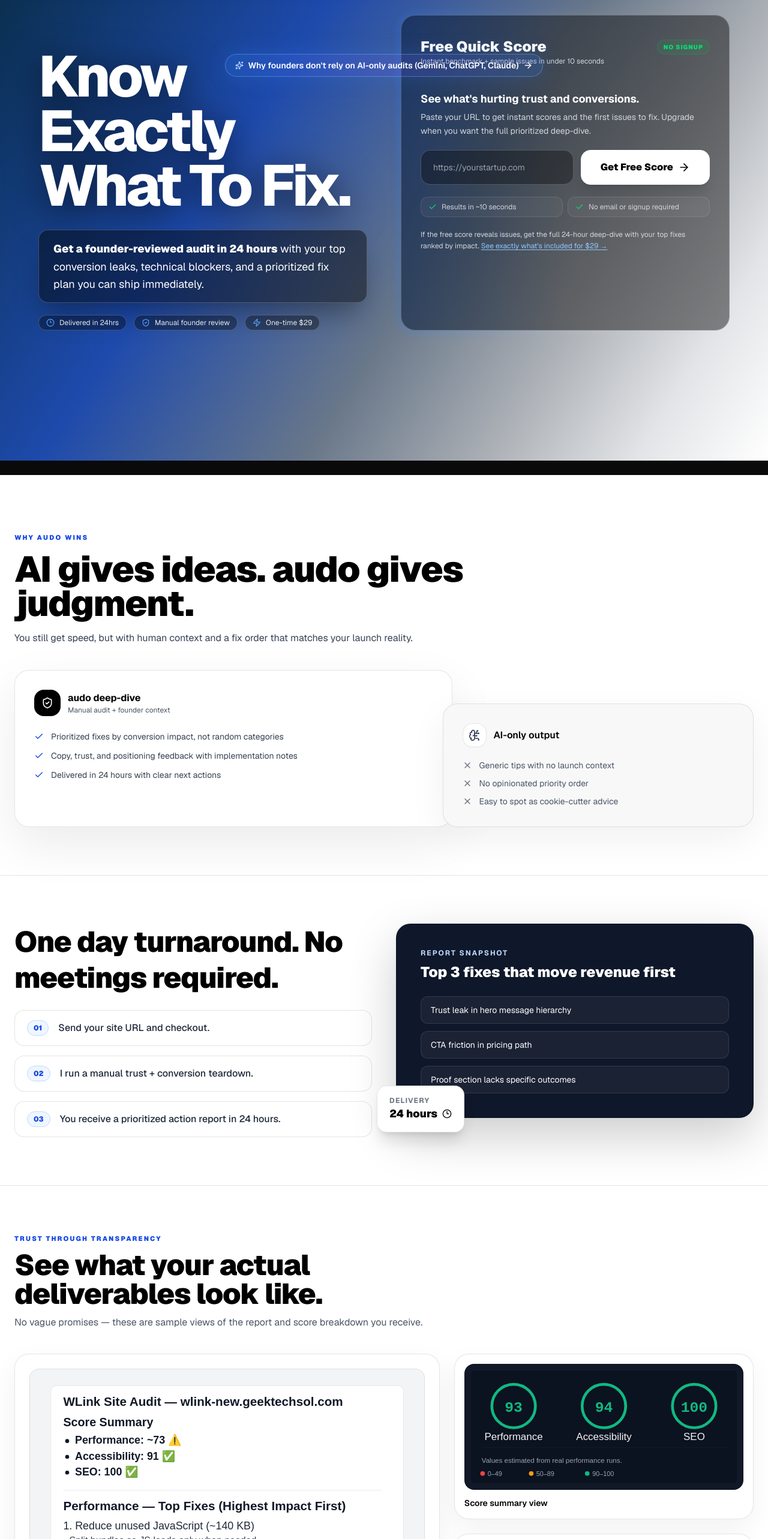
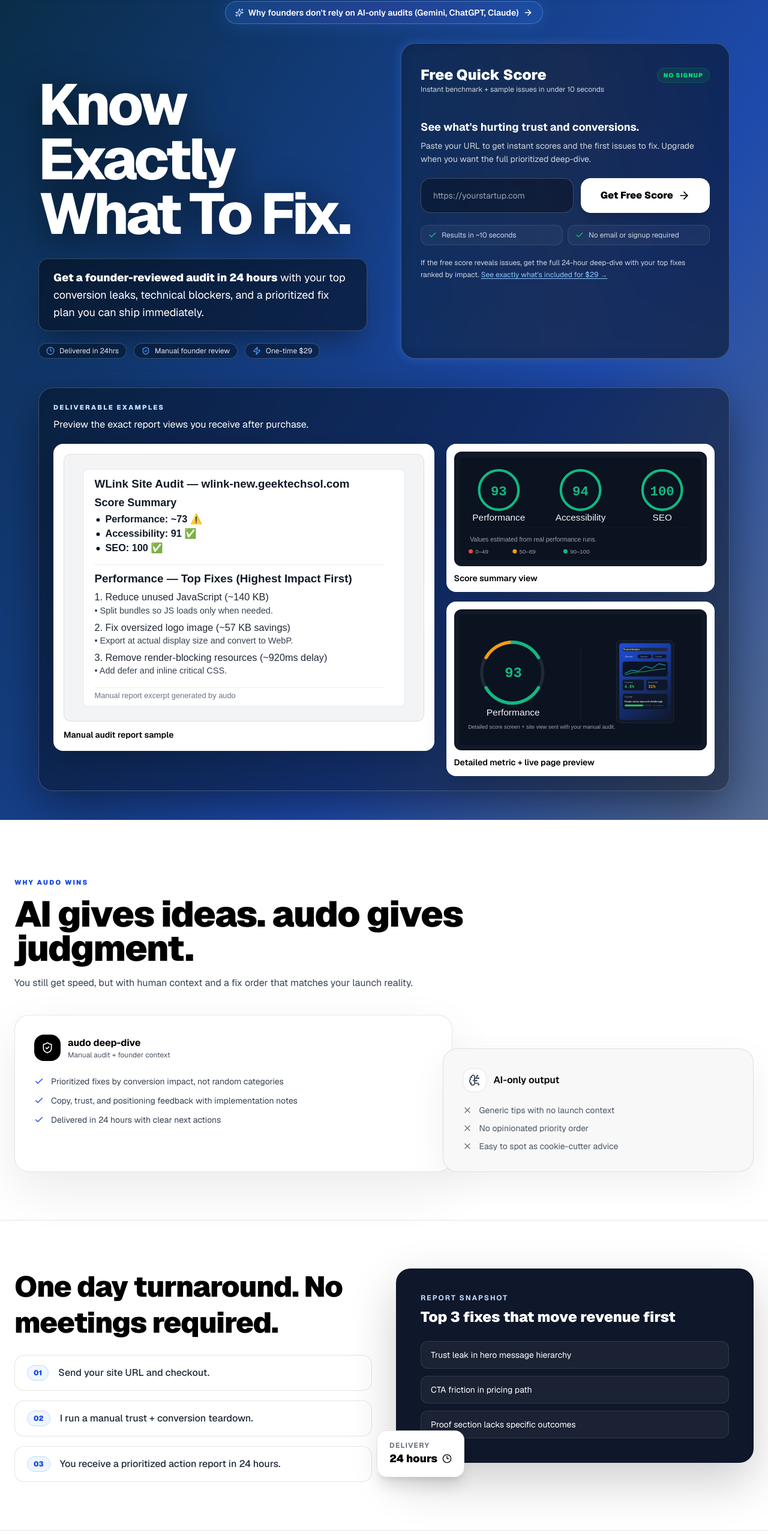
Before and after one commit to WafflesNZXT/first-check-lp, a Next.js app: page / in a window 1280 px wide. Shown: the part 176-2742 px from the top of the page at 60% size. Built offline with nearby package versions, Linux system fonts and the light colour scheme.

Commit message:
Hero Update

```diff
--- a/app/page.tsx
+++ b/app/page.tsx
@@ -99,7 +99,7 @@ export default function Home() {
 
   return (
     <main className="relative min-h-screen bg-[#0a0a0a] text-white selection:bg-blue-500/30 font-sans">
-      <div className="absolute inset-x-0 top-0 h-[112svh] pointer-events-none z-0">
+      <div className="absolute inset-0 pointer-events-none z-0">
         <div className="absolute inset-0 bg-[#0a0a0a]" />
         <div className="absolute inset-0 bg-[linear-gradient(122deg,rgba(8,47,73,0.9)_0%,rgba(37,99,235,0.72)_34%,rgba(191,219,254,0.52)_58%,rgba(226,232,240,0.74)_74%,rgba(245,247,250,0.92)_88%,rgba(255,255,255,1)_100%)]" />
       </div>
@@ -107,9 +107,9 @@ export default function Home() {
       <Nav />
 
       {/* HERO */}
-      <section className="relative isolate pt-16 pb-12 md:pb-12 px-6 overflow-hidden font-sans min-h-screen min-h-[100svh] z-10">
+      <section className="relative isolate pt-4 md:pt-6 pb-12 md:pb-12 px-6 overflow-hidden font-sans z-10">
 
-        <div className="relative z-20 max-w-6xl mx-auto mt-8 md:mt-10 lg:mt-16 mb-5 md:-mb-8 lg:-mb-14 flex items-center justify-center">
+        <div className="relative z-20 max-w-6xl mx-auto mt-2 md:mt-3 lg:mt-4 mb-5 md:mb-6 lg:mb-8 flex items-center justify-center">
           <button
             type="button"
             onClick={() => smoothScrollTo('#ai-vs-human')}
@@ -131,7 +131,7 @@ export default function Home() {
           </button>
         </div>
 
-        <div className="max-w-6xl mx-auto relative z-10 min-h-[calc(100svh-8rem)] flex items-center md:-translate-y-4 lg:-translate-y-30">
+        <div className="max-w-6xl mx-auto relative z-10 flex items-start">
           <div className="w-full grid grid-cols-1 md:grid-cols-2 gap-10 md:gap-14 items-stretch">
             <div className="space-y-4 md:space-y-5 text-left">
               <span className="hero-badge px-4 py-1.5 text-[10px] font-black border border-white/20 bg-black/45 backdrop-blur-sm text-white rounded-full hidden md:inline-flex items-center gap-2 uppercase tracking-[0.2em]">
@@ -330,15 +330,42 @@ export default function Home() {
           </div>
         </div>
 
+        <div className="max-w-6xl mx-auto mt-10 md:mt-12 relative z-10">
+          <div className="reveal rounded-3xl border border-white/20 bg-black/40 backdrop-blur-sm p-4 md:p-6 shadow-[0_24px_80px_rgba(0,0,0,0.45)]">
+            <div className="space-y-2 mb-5">
+              <p className="text-[11px] font-black uppercase tracking-[0.2em] text-blue-200">Deliverable examples</p>
+              <p className="text-white text-sm md:text-base">Preview the exact report views you receive after purchase.</p>
+            </div>
+
+            <div className="grid grid-cols-1 lg:grid-cols-12 gap-4 md:gap-5 items-start">
+              <article className="lg:col-span-7 rounded-2xl border border-white/20 bg-white p-3 md:p-4 shadow-[0_18px_50px_rgba(0,0,0,0.2)]">
+                <div className="rounded-xl overflow-hidden border border-black/10 bg-[#f7f7f7]">
+                  <Image src="/audit-report-sample.svg" alt="Sample audit report output" width={1400} height={1040} className="w-full h-auto" />
+                </div>
+                <p className="mt-3 text-sm font-semibold text-black">Manual audit report sample</p>
+              </article>
+
+              <div className="lg:col-span-5 space-y-4">
+                <article className="rounded-2xl border border-white/20 bg-white p-3 shadow-[0_16px_40px_rgba(0,0,0,0.15)]">
+                  <div className="rounded-xl overflow-hidden border border-black/10 bg-[#0b1220]">
+                    <Image src="/scores-overview-sample.svg" alt="Sample score summary view" width={1200} height={540} className="w-full h-auto" />
+                  </div>
+                  <p className="mt-2.5 text-sm font-semibold text-black">Score summary view</p>
+                </article>
+
+                <article className="rounded-2xl border border-white/20 bg-white p-3 shadow-[0_16px_40px_rgba(0,0,0,0.15)]">
+                  <div className="rounded-xl overflow-hidden border border-black/10 bg-[#0b1220]">
+                    <Image src="/performance-detail-sample.svg" alt="Sample performance detail with site preview" width={1400} height={780} className="w-full h-auto" />
+                  </div>
+                  <p className="mt-2.5 text-sm font-semibold text-black">Detailed metric + live page preview</p>
+                </article>
+              </div>
+            </div>
+          </div>
+        </div>
+
       </section>
 
-      <div
-        // className="h-40 md:h-56"
-        // style={{
-        //   background: 'linear-gradient(to bottom, #0a0a0a 0%, #111111 18%, #1a1a1a 34%, #2a2a2a 48%, #3c3c3c 60%, #5a5a5a 72%, #888888 84%, #c8c8c8 93%, #ffffff 100%)',
-        // }}
-        aria-hidden="true"
-      />
       <section className="relative bg-white text-black">
 
         {/* AI VS HUMAN */}
@@ -414,41 +441,6 @@ export default function Home() {
                 <p className="text-xs uppercase tracking-widest text-gray-500 font-bold">delivery</p>
                 <p className="text-lg font-black text-black inline-flex items-center gap-2">24 hours <Clock3 className="w-4 h-4" /></p>
               </div>
-            </div>
-          </div>
-        </section>
-
-        {/* REAL OUTPUT PREVIEW */}
-        <section className="max-w-7xl mx-auto px-6 py-20 border-t border-black/10">
-          <div className="reveal space-y-3 max-w-3xl">
-            <p className="text-[11px] font-black uppercase tracking-[0.2em] text-blue-700">Trust through transparency</p>
-            <h3 className="text-3xl md:text-5xl font-black tracking-tight">See what your actual deliverables look like.</h3>
-            <p className="text-gray-600">No vague promises — these are sample views of the report and score breakdown you receive.</p>
-          </div>
-
-          <div className="reveal mt-10 grid grid-cols-1 lg:grid-cols-12 gap-6 items-start">
-            <article className="lg:col-span-7 rounded-3xl border border-black/10 bg-white p-4 md:p-6 shadow-[0_18px_50px_rgba(0,0,0,0.06)]">
-              <div className="rounded-2xl overflow-hidden border border-black/10 bg-[#f7f7f7]">
-                <Image src="/audit-report-sample.svg" alt="Sample audit report output" width={1400} height={1040} className="w-full h-auto" />
-              </div>
-              <p className="mt-4 text-sm font-semibold text-black">Manual audit report sample</p>
-              <p className="text-xs text-gray-600">Structured findings with top fixes ranked by impact and implementation speed.</p>
-            </article>
-
-            <div className="lg:col-span-5 space-y-6">
-              <article className="rounded-3xl border border-black/10 bg-white p-4 shadow-[0_16px_40px_rgba(0,0,0,0.05)]">
-                <div className="rounded-2xl overflow-hidden border border-black/10 bg-[#0b1220]">
-                  <Image src="/scores-overview-sample.svg" alt="Sample score summary view" width={1200} height={540} className="w-full h-auto" />
-                </div>
-                <p className="mt-3 text-sm font-semibold text-black">Score summary view</p>
-              </article>
-
-              <article className="rounded-3xl border border-black/10 bg-white p-4 shadow-[0_16px_40px_rgba(0,0,0,0.05)]">
-                <div className="rounded-2xl overflow-hidden border border-black/10 bg-[#0b1220]">
-                  <Image src="/performance-detail-sample.svg" alt="Sample performance detail with site preview" width={1400} height={780} className="w-full h-auto" />
-                </div>
-                <p className="mt-3 text-sm font-semibold text-black">Detailed metric + live page preview</p>
-              </article>
             </div>
           </div>
         </section>
```
